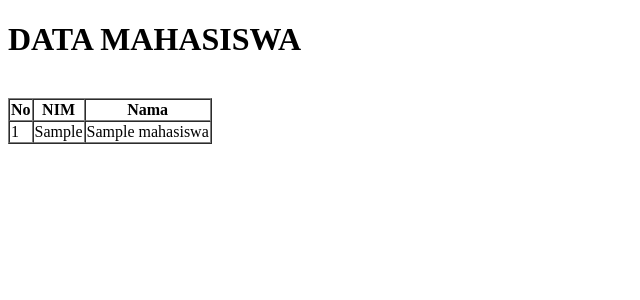
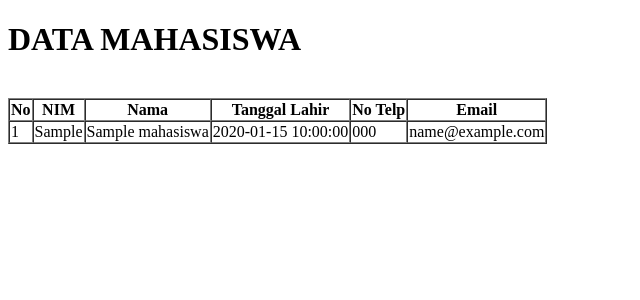
Before and after one commit to abdillahfajar35/2025web, a PHP site: page / in a window 1280 px wide. Shown: the top 300 px of the page, without its empty margins (0-640 px from the left). Run offline with PHP 8.4, Linux system fonts and the light colour scheme; tables that the repository leaves empty or names only in its code hold one stand-in row (values such as "Sample post").

Commit message:
Read Data

```diff
--- a/index.php
+++ b/index.php
@@ -23,6 +23,9 @@ $data = ambildata($query);
             <th>No</th>
             <th>NIM</th>
             <th>Nama</th>
+            <th>Tanggal Lahir</th>
+            <th>No Telp</th>
+            <th>Email</th>
             </tr>
         </thead>
 
@@ -34,6 +37,9 @@ $data = ambildata($query);
             <td> <?php echo $i++; ?> </td>
             <td> <?php echo $d["nim"] ?> </td>
             <td> <?php echo $d["nama"] ?> </td>
+            <td> <?php echo $d["tanggal_lahir"] ?> </td>
+            <td> <?php echo $d["no_telp"] ?> </td>
+            <td> <?php echo $d["email"] ?> </td>
         </tr>
     <?php endforeach; ?>
 
--- a/prodi.php
+++ b/prodi.php
@@ -34,6 +34,7 @@ $data = ambildata($query);
             <td> <?php echo $i++; ?> </td>
             <td> <?php echo $d["nama"] ?> </td>
             <td> <?php echo $d["kaprodi"] ?> </td>
+            <td> <?php echo $d["jurusan"] ?> </td>
         </tr>
     <?php endforeach; ?>
 
```
